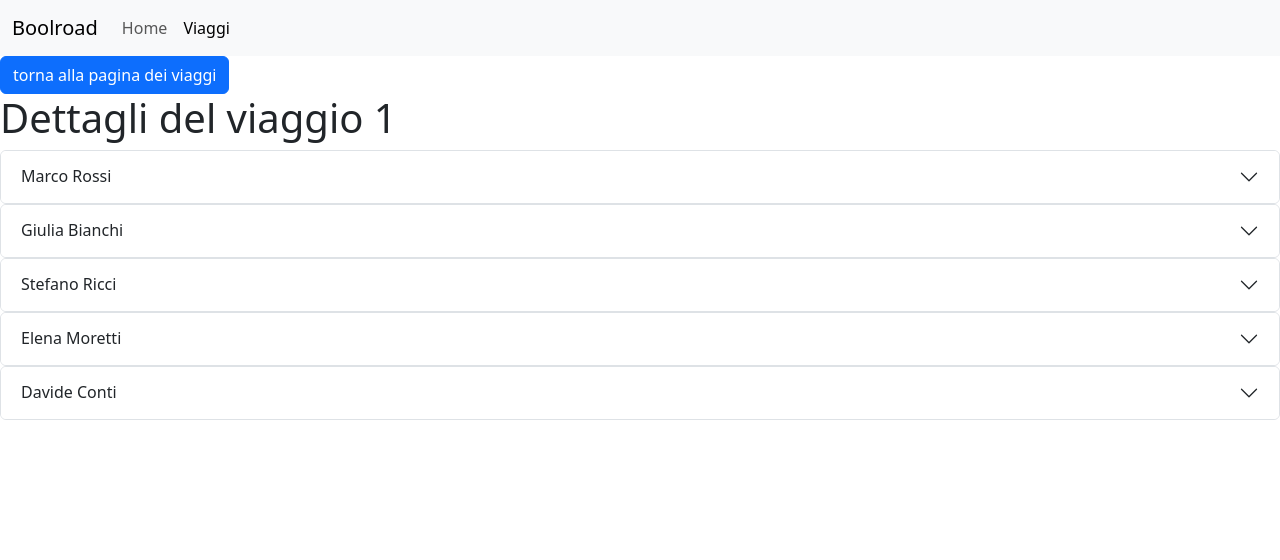
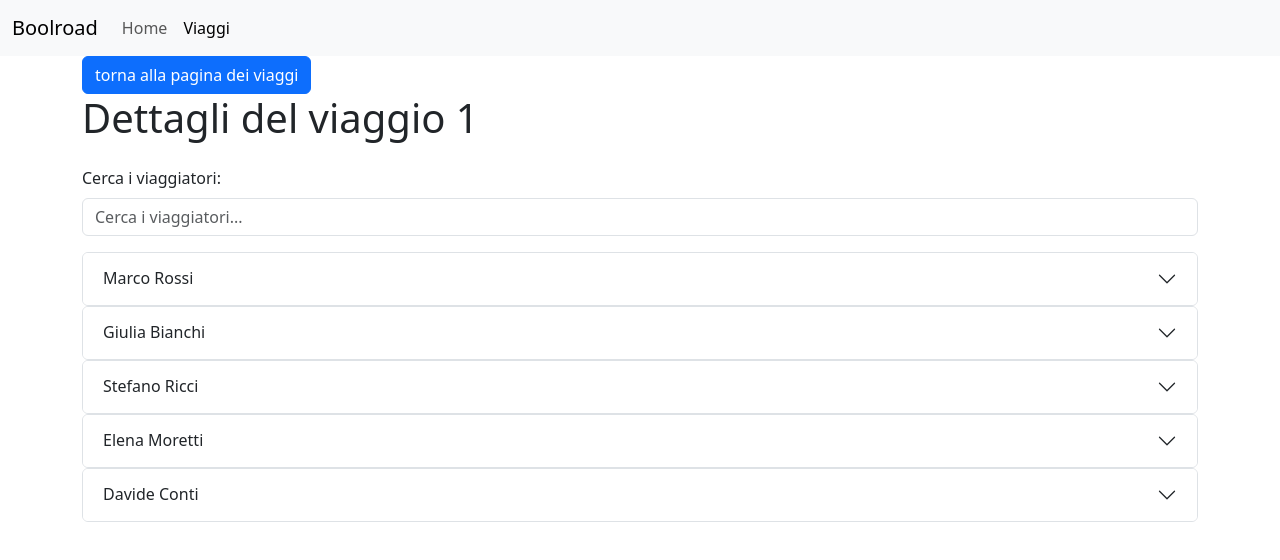
Before and after one commit to FrancescoTullio/boolroad, a React (Vite) app: page /trips/1 in a window 1280 px wide. Shown: the top 560 px of the page. Built offline with nearby package versions, Linux system fonts and the light colour scheme.

Commit message:
feat:filtro per utenti

```diff
--- a/src/components/TravelsAccordion.jsx
+++ b/src/components/TravelsAccordion.jsx
@@ -26,5 +26,4 @@ const TravelersAccordion = ({ user, index }) => {
 };
 
 
-
 export default TravelersAccordion;
--- a/src/pages/ShowSingleTrip.jsx
+++ b/src/pages/ShowSingleTrip.jsx
@@ -1,46 +1,72 @@
 import { Link } from "react-router-dom";
-import { useParams } from "react-router-dom";
+import { useParams, useNavigate } from "react-router-dom";
 import trips from "../../data/data"
 import TravelersAccordion from "../components/TravelsAccordion";
-import { useNavigate } from "react-router-dom";
 import { useState } from "react";
 
 function ShowSingleTrip() {
     const { id } = useParams();
+    const navigation = useNavigate()
+    const [searchValue, setSearchValue] = useState("");
 
-    // console.log(parseFloat(id))
+    const getUsersByTripId = (trips, id) => {
+        let users = [];
+        trips.forEach(curElem => {
+            if (curElem.id === parseFloat(id)) {
+                users = [...curElem.participants];
+            }
+        });
+        return users;
+    };
 
-    let user = []
+    const getFilterUsers = (users, searchValue) => {
+        const searchValueLower = searchValue.toLowerCase();
+        return users.filter((curElem) =>
+            curElem.firstName.toLowerCase().includes(searchValueLower) ||
+            curElem.lastName.toLowerCase().includes(searchValueLower)
+        );
+    };
 
-    trips.forEach(curElem => {
-        if (curElem.id === parseFloat(id)) {
-            // console.log(id, curElem.participants)
-            user = [...curElem.participants]
-        }
-    })
-    console.log(user)
+    const users = getUsersByTripId(trips, id);
+    const filterUsers = getFilterUsers(users, searchValue);
 
-    const navigation = useNavigate()
+    console.log(filterUsers)
 
-    const [accordion, setAccordion] = useState(null)
 
     return (
         <>
-            <section>
+            <section className="container">
                 <button className="btn btn-primary" onClick={() => { navigation(-1) }}>torna alla pagina dei viaggi</button>
-
                 <h1>Dettagli del viaggio {id}</h1>
+                <div className="py-3">
+                    <label className="form-label" htmlFor="searchUser">Cerca i viaggiatori:</label>
+                    <input className="form-control"
+                        id="searchUser"
+                        type="text"
+                        name="search"
+                        value={searchValue}
+                        placeholder='Cerca i viaggiatori...'
+                        onChange={(event) => { setSearchValue(event.target.value) }} />
+                </div>
+                {/* se l'array filtrato è maggiore di 0 mappa l'array altrimenti li mappa tutti */}
                 {
-                    user.map((curElem) => (
-                        <TravelersAccordion
-                            user={curElem}
-                            key={curElem.id}
-                            index={curElem.id} />
-                    ))
+                    filterUsers.length > 0
+                        ? (filterUsers.map((curElem) => (
+                            <TravelersAccordion
+                                user={curElem}
+                                key={curElem.id}
+                                index={curElem.id} />
+                        )))
+                        : (users.map((curElem) => (
+                            <TravelersAccordion
+                                user={curElem}
+                                key={curElem.id}
+                                index={curElem.id} />
+                        )))
                 }
             </section>
         </>
-    )
-}
+    );
+};
 
 export default ShowSingleTrip;
```
